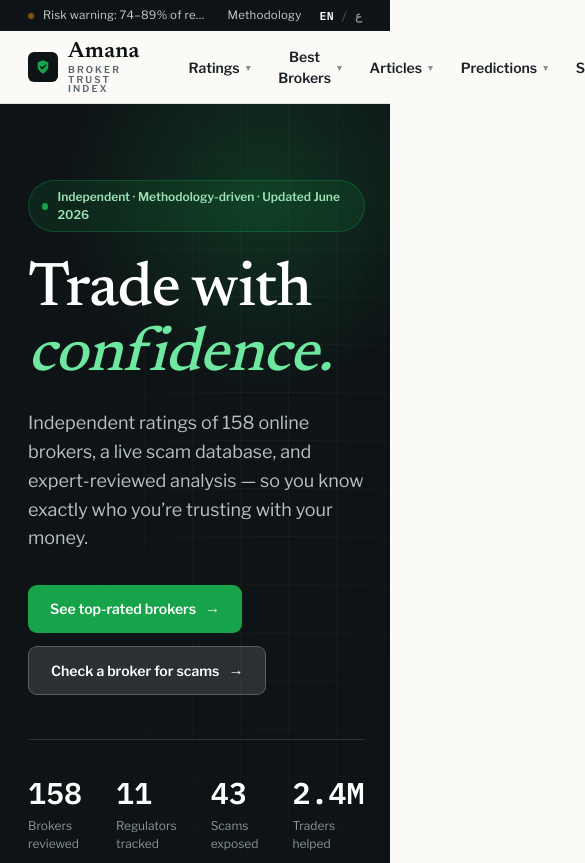
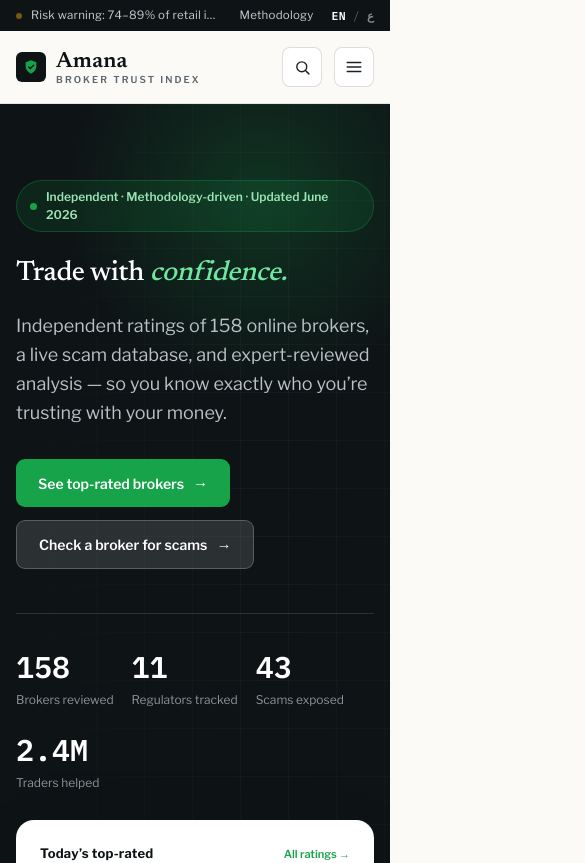
Before and after one commit to aneeshkumarm2006-dotcom/Amana-Reviews, a Next.js app: page /en in a window 390 px wide. Shown: the top 863 px of the page, 585 px wide, since content can reach past the window. Built offline with nearby package versions, Linux system fonts and the light colour scheme.

Commit message:
feat: mobile responsiveness (responsive CSS + mobile header menu)

```diff
--- a/src/app/globals.css
+++ b/src/app/globals.css
@@ -104,3 +104,63 @@
   to { opacity: 1; transform: translateY(0); }
 }
 @keyframes amPulse { 0%, 100% { opacity: 0.55; } 50% { opacity: 1; } }
+
+/* ---------------- Responsive / mobile ---------------- */
+body {
+  overflow-x: hidden;
+}
+
+/* show/hide helpers (the design uses inline styles, so we toggle via classes) */
+.am-mobile-only {
+  display: none;
+}
+
+@media (max-width: 880px) {
+  /* tighter page gutters on the 1240px containers */
+  [style*='max-width: 1240px'] {
+    padding-left: 16px !important;
+    padding-right: 16px !important;
+  }
+
+  /* collapse every multi-column grid to a single column… */
+  [style*='grid-template-columns'] {
+    grid-template-columns: 1fr !important;
+  }
+  /* …but keep the broker-logo strip as a tidy 3-up */
+  [style*='repeat(6'] {
+    grid-template-columns: repeat(3, 1fr) !important;
+  }
+
+  /* allow grid children to shrink so wide content (tables) scrolls internally
+     instead of blowing out the page */
+  [style*='grid-template-columns'] > * {
+    min-width: 0 !important;
+  }
+
+  /* shrink the big gaps left behind once grids stack */
+  [style*='gap: 56px'] { gap: 28px !important; }
+  [style*='gap: 48px'] { gap: 26px !important; }
+  [style*='gap: 40px'] { gap: 24px !important; }
+
+  /* let wide flex rows (e.g. hero stats) wrap instead of overflowing */
+  [style*='display: flex'][style*='gap: 34px'] {
+    flex-wrap: wrap !important;
+    gap: 18px !important;
+  }
+
+  /* scale down oversized headings */
+  h1[style] { font-size: 34px !important; line-height: 1.14 !important; }
+  h2[style] { font-size: 24px !important; }
+
+  /* trim the tall hero padding */
+  [style*='76px 0 84px'] { padding: 44px 0 52px !important; }
+
+  /* header: hide desktop nav, reveal the mobile menu controls */
+  .am-desktop-only { display: none !important; }
+  .am-mobile-only { display: flex !important; }
+}
+
+@media (max-width: 480px) {
+  h1[style] { font-size: 28px !important; }
+  [style*='repeat(6'] { grid-template-columns: repeat(2, 1fr) !important; }
+}
--- a/src/components/SiteChrome.tsx
+++ b/src/components/SiteChrome.tsx
@@ -15,6 +15,7 @@
 export default function SiteChrome({ locale, children }: { locale: Locale; children: ReactNode }) {
   const [menu, setMenu] = useState<MenuKey | null>(null);
   const [searchOpen, setSearchOpen] = useState(false);
+  const [mobileOpen, setMobileOpen] = useState(false);
   const [query, setQuery] = useState('');
   const pathname = usePathname();
   const ar = locale === 'ar';
@@ -23,7 +24,20 @@
   useEffect(() => {
     setMenu(null);
     setSearchOpen(false);
+    setMobileOpen(false);
   }, [pathname]);
+
+  const mobileLinks: { label: string; to: RouteName }[] = [
+    { label: t(locale, 'All ratings', 'كل التصنيفات'), to: 'reviews' },
+    { label: t(locale, 'Best Brokers', 'أفضل الوسطاء'), to: 'reviews' },
+    { label: t(locale, 'Articles', 'المقالات'), to: 'articles' },
+    { label: t(locale, 'Predictions', 'التوقعات'), to: 'predictions' },
+    { label: t(locale, 'Portfolio Management', 'إدارة المحافظ'), to: 'portfolio' },
+    { label: t(locale, 'Free Signals', 'توصيات مجانية'), to: 'signals' },
+    { label: t(locale, 'Scam Detector', 'كاشف الاحتيال'), to: 'detector' },
+    { label: t(locale, 'Methodology', 'المنهجية'), to: 'principles' },
+    { label: t(locale, 'Contact', 'تواصل'), to: 'contact' },
+  ];
 
   useEffect(() => {
     const onKey = (e: KeyboardEvent) => {
@@ -79,7 +93,7 @@
             </span>
           </Link>
 
-          <nav style={{ display: 'flex', alignItems: 'center', gap: '2px', marginInlineStart: '6px' }}>
+          <nav className="am-desktop-only" style={{ display: 'flex', alignItems: 'center', gap: '2px', marginInlineStart: '6px' }}>
             {navItems.map((item) => (
               <button key={item.key} onMouseEnter={() => setMenu(item.key)} onClick={() => setMenu((m) => (m === item.key ? null : item.key))} className="am-menu-link" style={{ background: 'none', border: 'none', cursor: 'pointer', fontSize: '14px', fontWeight: 600, color: menu === item.key ? '#16A34A' : '#1A2227', padding: '9px 13px', borderRadius: '6px', display: 'flex', alignItems: 'center', gap: '6px' }}>
                 {item.label}
@@ -92,12 +106,30 @@
             <button onClick={() => { setSearchOpen(true); setQuery(''); }} aria-label="Search" style={{ width: '40px', height: '40px', borderRadius: '8px', border: '1px solid rgba(14,20,22,.14)', background: '#fff', cursor: 'pointer', display: 'flex', alignItems: 'center', justifyContent: 'center' }}>
               <svg width="17" height="17" viewBox="0 0 24 24" fill="none"><circle cx="11" cy="11" r="7" stroke="#1A2227" strokeWidth={2} /><path d="M16.5 16.5L21 21" stroke="#1A2227" strokeWidth={2} strokeLinecap="round" /></svg>
             </button>
-            <Link href={href('detector')} className="am-btn" style={{ background: '#0E1416', color: '#fff', fontSize: '13.5px', fontWeight: 600, padding: '11px 17px', borderRadius: '8px', display: 'flex', alignItems: 'center', gap: '8px' }}>
+            <Link href={href('detector')} className="am-btn am-desktop-only" style={{ background: '#0E1416', color: '#fff', fontSize: '13.5px', fontWeight: 600, padding: '11px 17px', borderRadius: '8px', display: 'flex', alignItems: 'center', gap: '8px' }}>
               <svg width="15" height="15" viewBox="0 0 24 24" fill="none"><path d="M12 3l7 2.5v5.5c0 4-2.8 7.4-7 9.5-4.2-2.1-7-5.5-7-9.5V5.5L12 3z" stroke="#16A34A" strokeWidth={2} strokeLinejoin="round" /></svg>
               {t(locale, 'Scam Detector', 'كاشف الاحتيال')}
             </Link>
+            <button className="am-mobile-only" onClick={() => setMobileOpen((v) => !v)} aria-label="Menu" style={{ width: '40px', height: '40px', borderRadius: '8px', border: '1px solid rgba(14,20,22,.14)', background: '#fff', cursor: 'pointer', alignItems: 'center', justifyContent: 'center' }}>
+              {mobileOpen ? (
+                <svg width="18" height="18" viewBox="0 0 24 24" fill="none"><path d="M6 6l12 12M18 6L6 18" stroke="#1A2227" strokeWidth={2} strokeLinecap="round" /></svg>
+              ) : (
+                <svg width="18" height="18" viewBox="0 0 24 24" fill="none"><path d="M3 6h18M3 12h18M3 18h18" stroke="#1A2227" strokeWidth={2} strokeLinecap="round" /></svg>
+              )}
+            </button>
           </div>
         </div>
+
+        {/* MOBILE MENU */}
+        {mobileOpen && (
+          <div className="am-mobile-only" style={{ borderTop: '1px solid rgba(14,20,22,.10)', background: '#fff', animation: 'amPanel .2s ease both' }}>
+            <div style={{ padding: '8px 16px 18px', display: 'flex', flexDirection: 'column', width: '100%' }}>
+              {mobileLinks.map((l, i) => (
+                <Link key={i} href={href(l.to)} onClick={() => setMobileOpen(false)} style={{ padding: '13px 4px', fontSize: '15px', fontWeight: 600, color: '#1A2227', borderBottom: '1px solid rgba(14,20,22,.06)' }}>{l.label}</Link>
+              ))}
+            </div>
+          </div>
+        )}
 
         {menu && (
           <div style={{ position: 'absolute', left: 0, right: 0, top: '72px', background: '#fff', borderBottom: '1px solid rgba(14,20,22,.12)', boxShadow: '0 24px 48px -24px rgba(14,20,22,.30)', animation: 'amPanel .22s ease both' }}>
```
